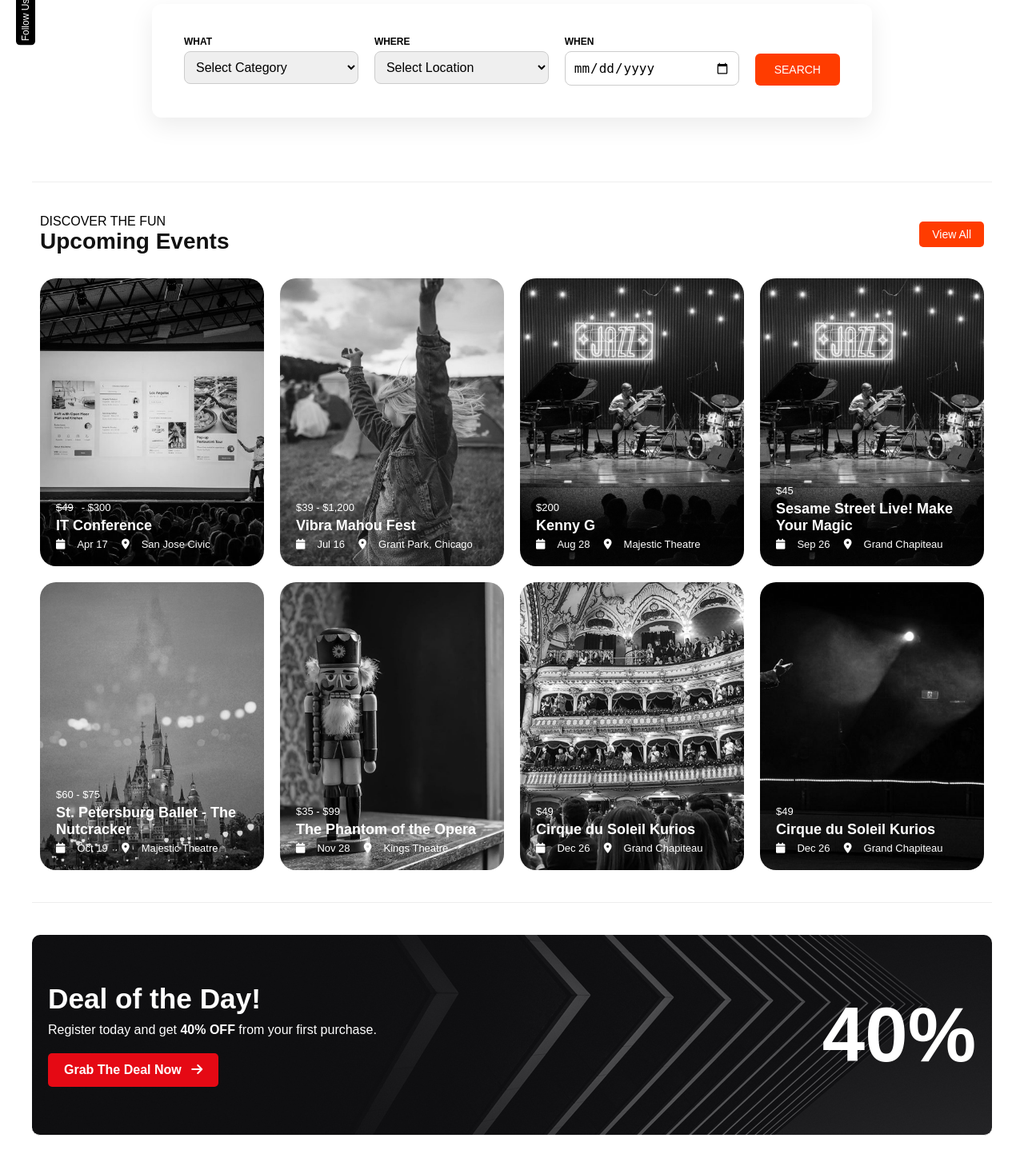
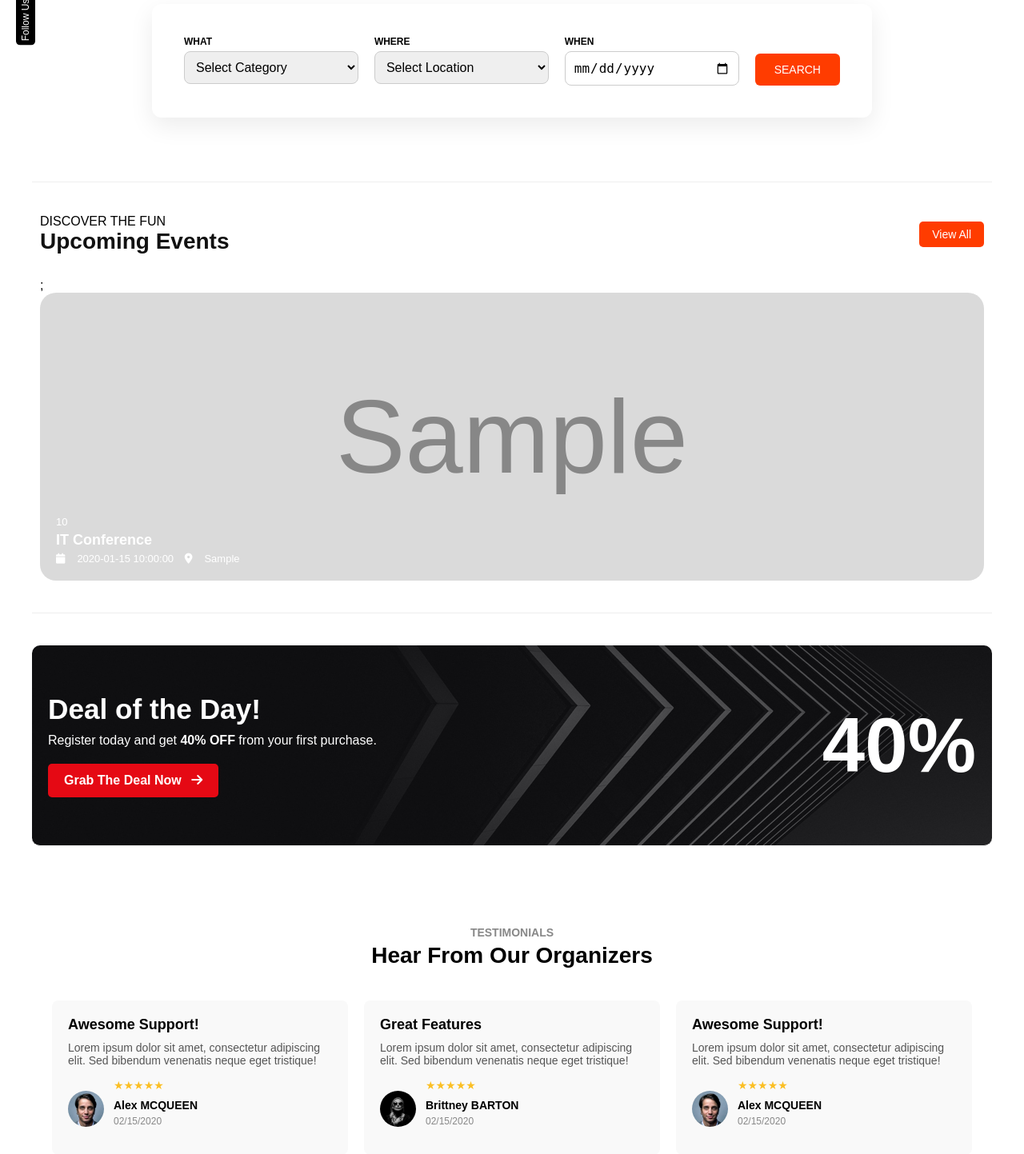
Before and after one commit to ahasan-ullah/Event-Ease, a PHP site: page /event-ease/index.php in a window 1280 px wide. Shown: the part 341-1784 px from the top of the page at 80% size. Run offline with PHP 8.4, Linux system fonts and the light colour scheme; tables that the repository leaves empty or names only in its code hold one stand-in row (values such as "Sample post"); grey boxes marked "Sample" are stand-in pictures; some libraries are stand-ins or nearby versions.

Commit message:
displaying the upcoming events dynamically

```diff
--- a/index.php
+++ b/index.php
@@ -77,16 +77,20 @@ var_dump($upcomingEvents);
 
     <div class="events-grid">
       <!-- event card -->
-      <div class="event-card">
-        <img src="assets/event-1.jpg" alt="IT Conference">
+      <?php
+      foreach($upcomingEvents as $event){
+        echo '<div class="event-card">;
+        <img src="/event-ease/uploads/'.$event['image'].'" alt='.$event['title'].'>
         <div class="event-info">
-          <p class="price"><del>$49</del> - $300</p>
+          <p class="price">'.$event['price'].'</p>
           <h3>IT Conference</h3>
-          <p><i class="fas fa-calendar"></i> Apr 17 &nbsp; <i class="fas fa-map-marker-alt"></i> San Jose Civic</p>
+          <p><i class="fas fa-calendar"></i>'.$event['date'].'&nbsp; <i class="fas fa-map-marker-alt"></i> '.$event['location'].'</p>
         </div>
-      </div>
+      </div>';
+      }
+      ?>
 
-      <div class="event-card">
+      <!-- <div class="event-card">
         <img src="assets/event-2.jpg" alt="Vibra Mahou Fest">
         <div class="event-info">
           <p class="price">$39 - $1,200</p>
@@ -141,7 +145,7 @@ var_dump($upcomingEvents);
           <h3>Cirque du Soleil Kurios</h3>
           <p><i class="fas fa-calendar"></i> Dec 26 &nbsp; <i class="fas fa-map-marker-alt"></i> Grand Chapiteau</p>
         </div>
-      </div>
+      </div> -->
     </div>
   </section>
 
```
